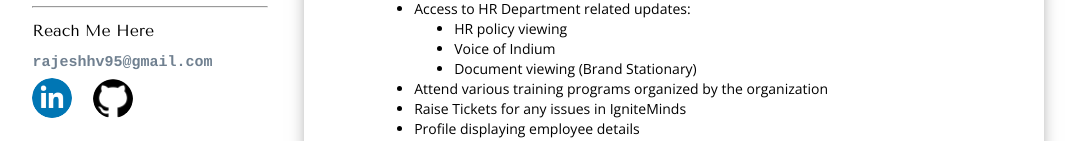
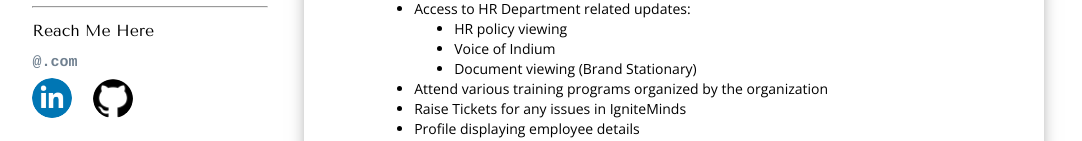
Before and after one commit to rajeshhv/Cloud-Resume, a plain HTML site: page index.html in a window 1280 px wide. Shown: the part 964-1105 px from the top of the page, without its empty margins (102-1184 px from the left). Drawn offline with nearby package versions, Linux system fonts and the light colour scheme; a script that the page names is missing.

Commit message:
remove mail

```diff
--- a/index.html
+++ b/index.html
@@ -40,8 +40,8 @@
 				<hr width="100%">
 				<div id="sidepanel-section-title">Reach Me Here<br>
 					<a href="#" class="cryptedmail"
-						data-name="rajeshhv95"
-						data-domain="gmail"
+						data-name=""
+						data-domain=""
 						data-tld="com"
 						onclick="window.location.href = 'mailto:' + this.dataset.name + '@' + this.dataset.domain + this.dataset.tld; return false;">
 					</a>
```
Also changed, not shown: index.rtfd/AWS-LOGO.png (added), index.rtfd/Profile_Image.jpeg (added), index.rtfd/github.png (added), index.rtfd/linkedin.png (added), 2 other files.
